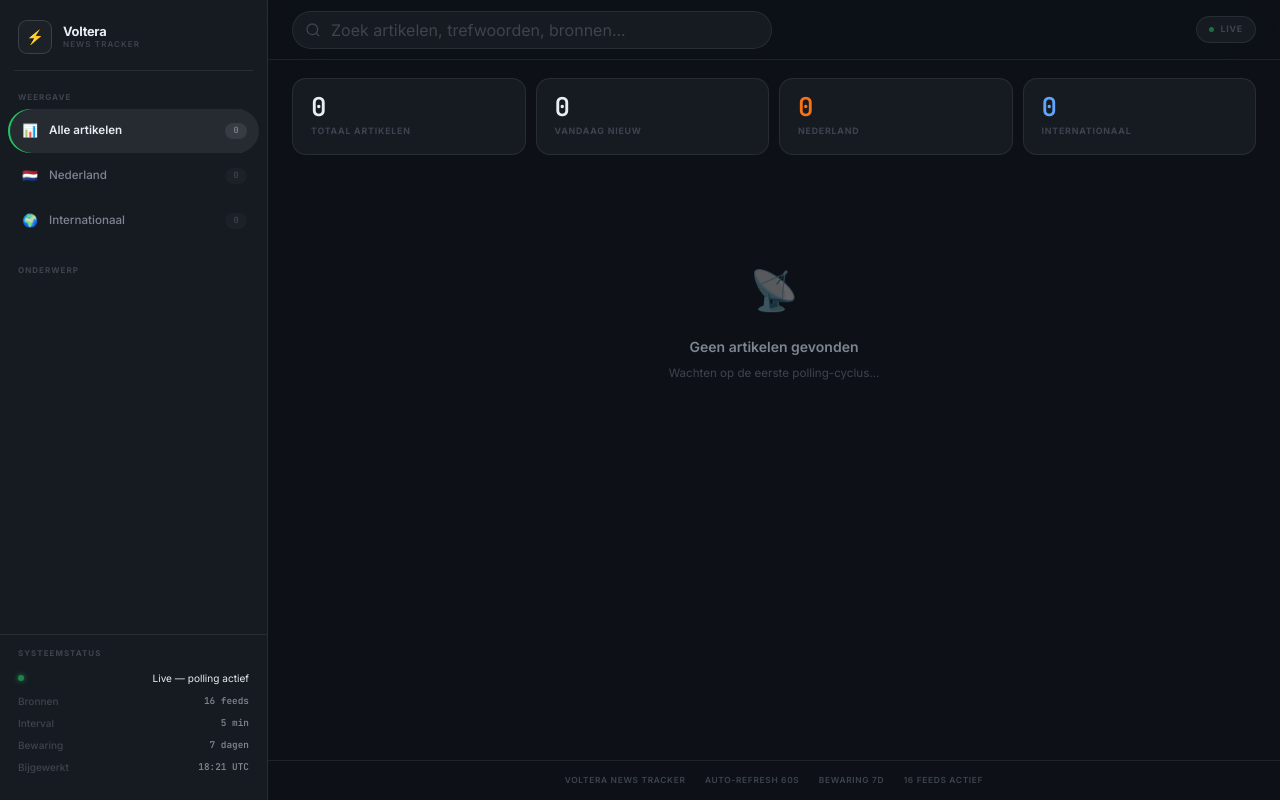
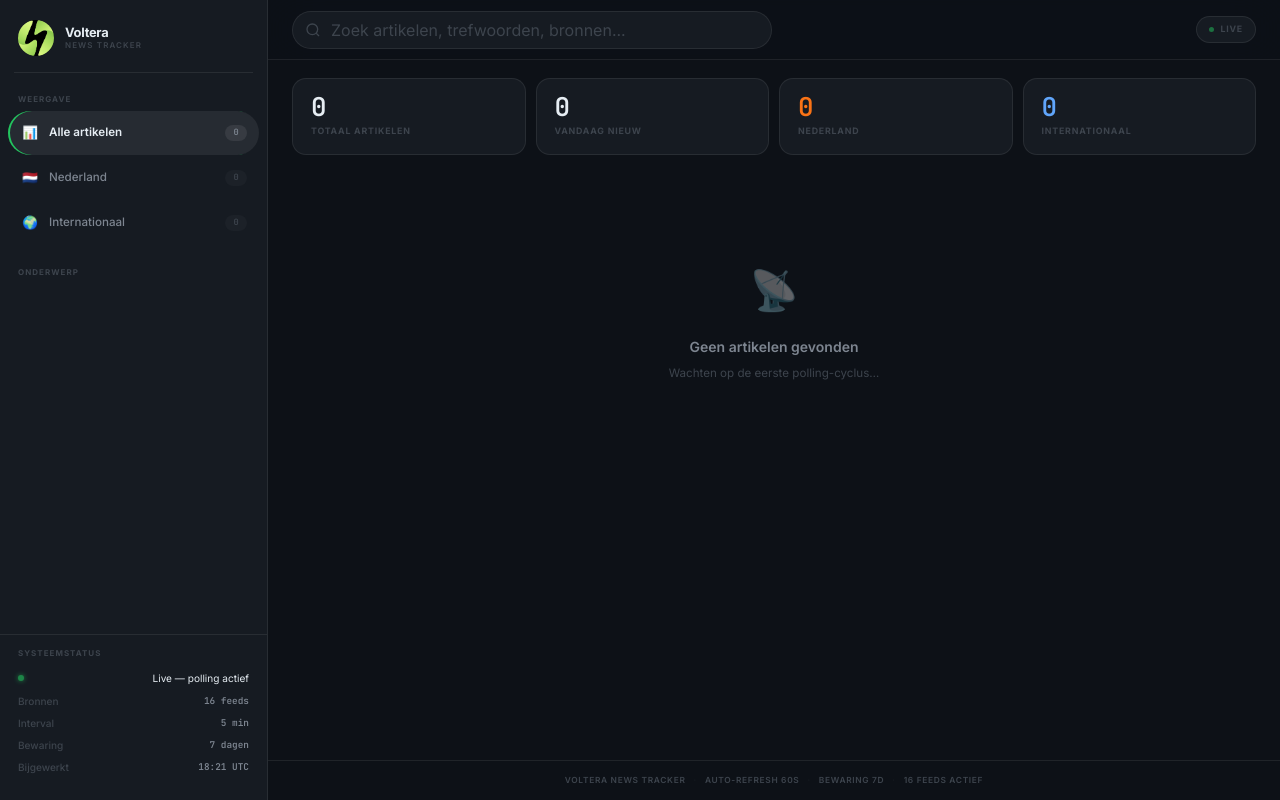
Before and after one commit to Jmoney42069/VRSSNews, a Flask app: page / in a window 1280 px wide. Run offline with Flask 3, Linux system fonts and the light colour scheme; data that the repository does not hold is empty.

Commit message:
feat: use logo.jpg as sidebar brand icon

```diff
--- a/static/style.css
+++ b/static/style.css
@@ -104,15 +104,11 @@ button,input { -webkit-tap-highlight-color:transparent; }
     padding: 20px 18px 16px;
 }
 
-.brand-icon {
-    width: 34px; height: 34px;
-    display: flex;
-    align-items: center;
-    justify-content: center;
-    font-size: 1rem;
-    background: var(--surface-alt);
-    border: 1px solid var(--border-hover);
-    border-radius: 9px;
+.brand-logo {
+    width: 36px;
+    height: 36px;
+    border-radius: 50%;
+    object-fit: cover;
     flex-shrink: 0;
 }
 
--- a/templates/index.html
+++ b/templates/index.html
@@ -20,7 +20,7 @@
     <!-- ── Zijbalk ── -->
     <aside class="sidebar">
         <div class="sidebar-brand">
-            <div class="brand-icon">⚡</div>
+            <img src="/static/logo.jpg" alt="Voltera logo" class="brand-logo">
             <div class="brand-text">
                 <span class="brand-name">Voltera</span>
                 <span class="brand-sub">News Tracker</span>
```
Also changed, not shown: static/logo.jpg (added).
